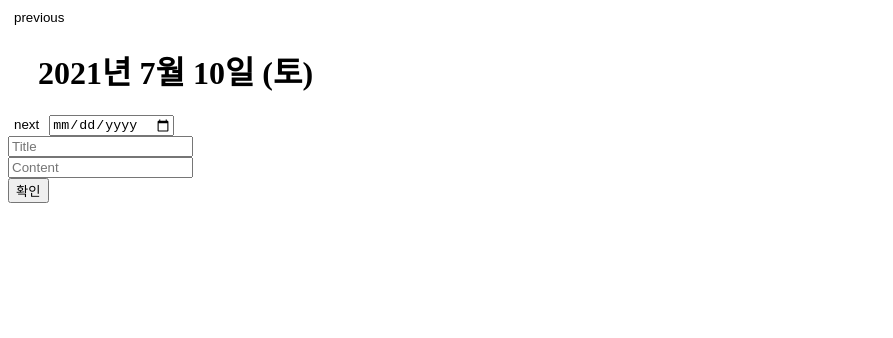
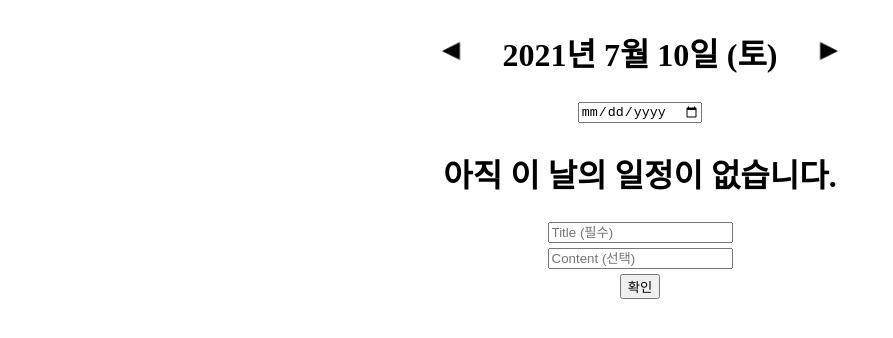
Before and after one commit to AwesomeMin/toDoPage, a plain HTML site: page index.html in a window 1280 px wide. Shown: the whole page, without its empty margins (0-893 px from the left). Drawn offline with Linux system fonts and the light colour scheme.

Commit message:
Add files via upload

```diff
--- a/index.html
+++ b/index.html
@@ -8,20 +8,40 @@
     <link rel="stylesheet" href="style/style.css">
 </head>
 <body>
-    <div id="MainTime">
-        <button id="prevButton">previous</button>
-        <h1 id="Date"></h1>
-        <button id="nextButton">next</button>
+    <div id="MainTime" class="container">
+        <div class="item">
+            <button id="prevButton"><img src="img/leftPointingTriangle.png" width="30" height="30"></button>
+        </div>
+        <div class="item">
+            <h1 id="Date"></h1>
+        </div>
+        <div class="item">
+            <button id="nextButton"><img src="img/rightPointingTriangle.png" width="30" height="30"></button>
+        </div>
+    </div>
+    <div class="container">
         <input type="date" id="DateSelector">
     </div>
-    <div id='calendar'></div>
+    <div class="container">
+        <h1 id="achieveDegree"></h1>
+    </div>
     <form id="ToDoForm">
-        <input type="text" placeholder="Title" required id="TitleInput"><br>
-        <input type="text" placeholder="Content" id="ContentInput"><br>
-        <input type="submit" placeholder="" value="확인">
+        <div>
+            <div class="container">
+                <input type="text" placeholder="Title (필수)" required id="TitleInput">
+            </div>
+            <div class="container">
+                <input type="text" placeholder="Content (선택)" id="ContentInput">
+            </div>
+            <div class="container">
+                <input type="submit" placeholder="" value="확인">
+            </div>
+        </div>
     </form>
-    <ul>
-    </ul>
+    <div class="container">
+        <ul>
+        </ul>
+    </div>
     <script src="JavaScript/MainTime.js"></script>
     <script src="JavaScript/Todo.js"></script>
 </body>
```
